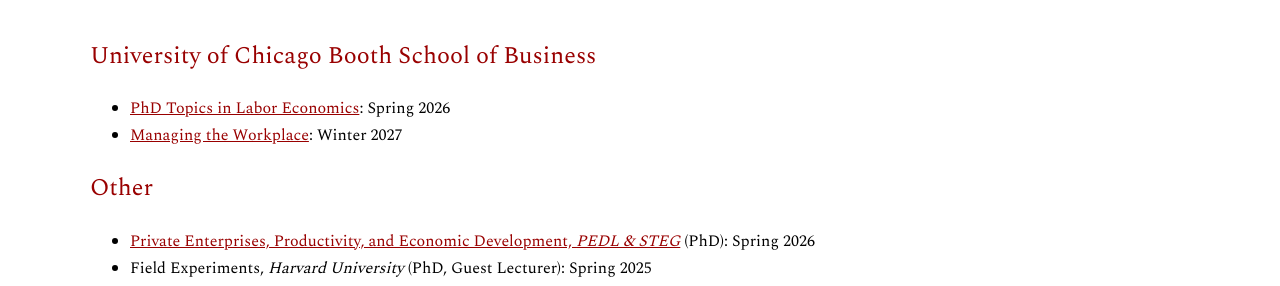
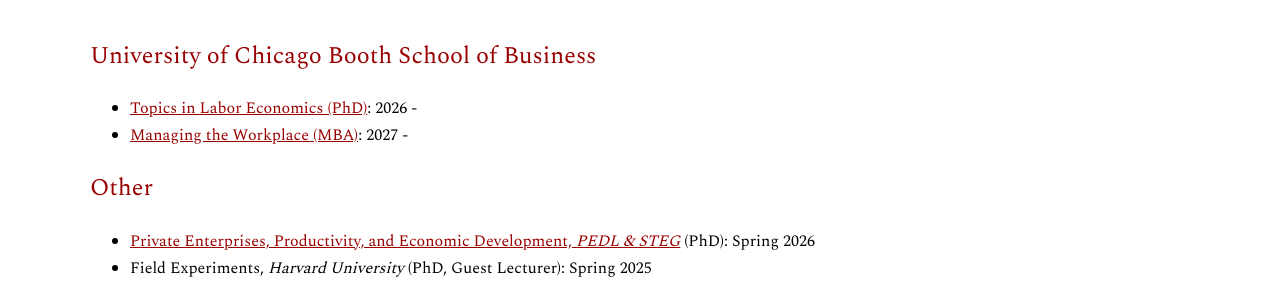
Before and after one commit to virginiaminni/virginiaminni.github.io, a Jekyll site: the page built from teaching.md, in a window 1280 px wide. Shown: the part 153-439 px from the top of the page. Built offline with Jekyll 4.4.1, drawn with Linux system fonts in a browser that asks for light colours.

Commit message:
Update course links and descriptions in teaching.md

```diff
--- a/teaching.md
+++ b/teaching.md
@@ -8,8 +8,8 @@ permalink: /teaching/
 
 ### <span style="color: #990000; font-size: 24px; font-weight: normal; font-family: 'Spectral', serif;">University of Chicago Booth School of Business</span>
 <ul>
-  <li><a href="https://apps.chicagobooth.edu/PublicApps/CourseSearch/CourseDetail/FacultyCourseDescription?academicYear=2025&courseNumber=33918&facultyId=1390&_gl=1*1crz69l*_gcl_au*ODUyMjc1OTM0LjE3NzM1MTg2Njc.*_ga*MjA4MjU5MDM5My4xNzczNTE4NjY3*_ga_PDRJWHFTEV*czE3NzUxNDQxODUkbzExJGcxJHQxNzc1MTQ0MjE5JGoyNiRsMCRoMA.." target="_blank">PhD Topics in Labor Economics</a>: Spring 2026</li>
-  <li><a href="https://apps.chicagobooth.edu/PublicApps/CourseSearch/CourseDetail/FacultyCourseDescription?academicYear=2026&courseNumber=33032" target="_blank">Managing the Workplace</a>: Winter 2027</li>
+  <li><a href="https://apps.chicagobooth.edu/PublicApps/CourseSearch/CourseDetail/FacultyCourseDescription?academicYear=2025&courseNumber=33918&facultyId=1390&_gl=1*1crz69l*_gcl_au*ODUyMjc1OTM0LjE3NzM1MTg2Njc.*_ga*MjA4MjU5MDM5My4xNzczNTE4NjY3*_ga_PDRJWHFTEV*czE3NzUxNDQxODUkbzExJGcxJHQxNzc1MTQ0MjE5JGoyNiRsMCRoMA.." target="_blank">Topics in Labor Economics (PhD)</a>: 2026 - </li>
+  <li><a href="https://apps.chicagobooth.edu/PublicApps/CourseSearch/CourseDetail/FacultyCourseDescription?academicYear=2026&courseNumber=33032" target="_blank">Managing the Workplace (MBA)</a>: 2027 - </li>
 </ul>
 
 
```
